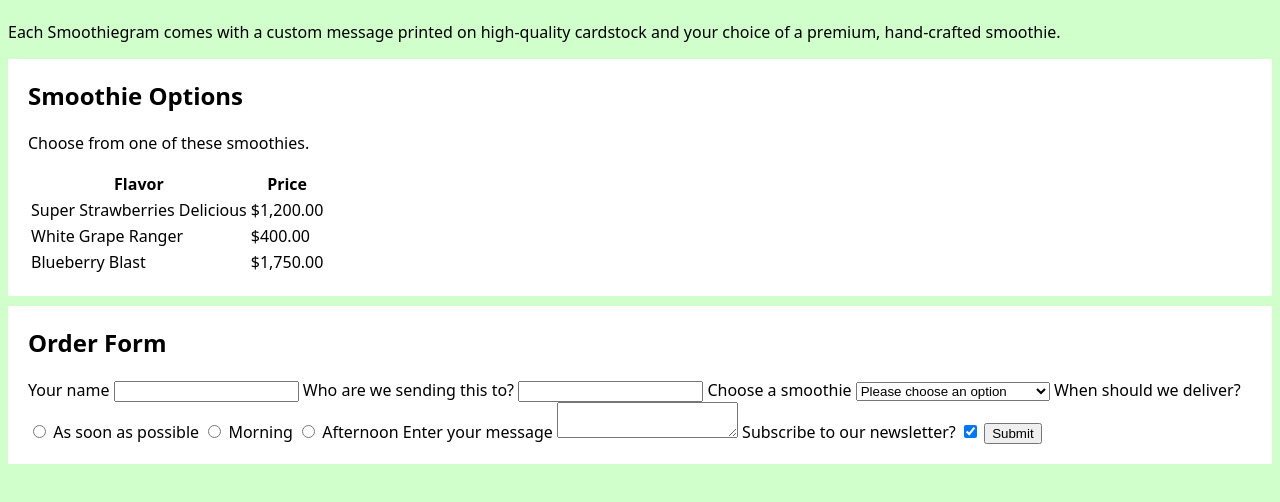
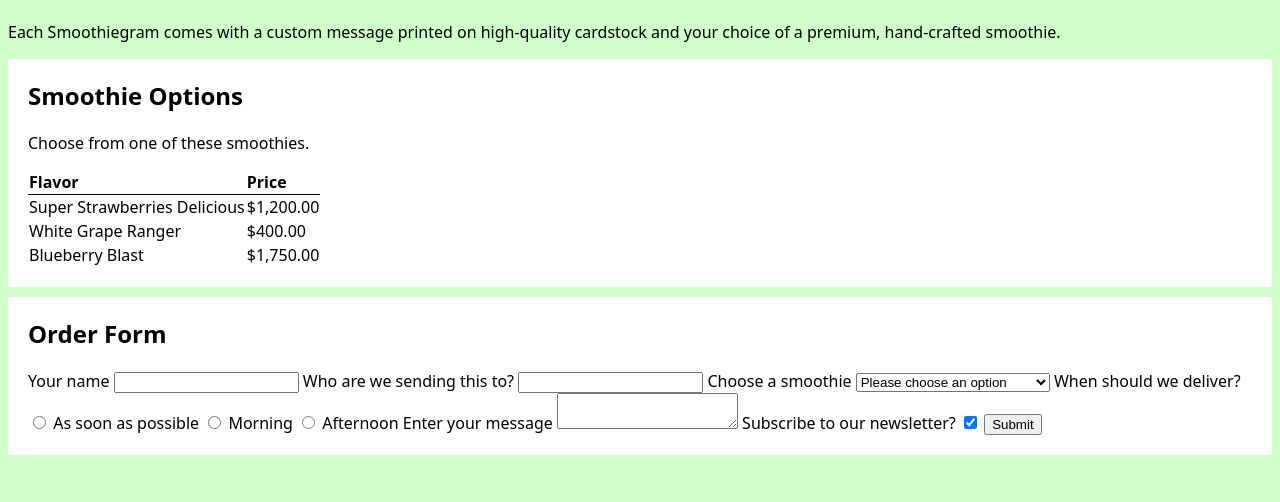
Before and after one commit to sbrown3212/wb-html-css-basics, a plain HTML site: page index.html in a window 1280 px wide. Shown: the part 124-626 px from the top of the page. Drawn offline with Linux system fonts and the light colour scheme.

Commit message:
completed border collapse

```diff
--- a/styles.css
+++ b/styles.css
@@ -17,3 +17,12 @@ section {
 section h2 {
     margin-top: 0;
 }
+
+th {
+    text-align: start;
+    border-bottom: 1px black solid;
+}
+
+table {
+    border-collapse: collapse;
+}
```
